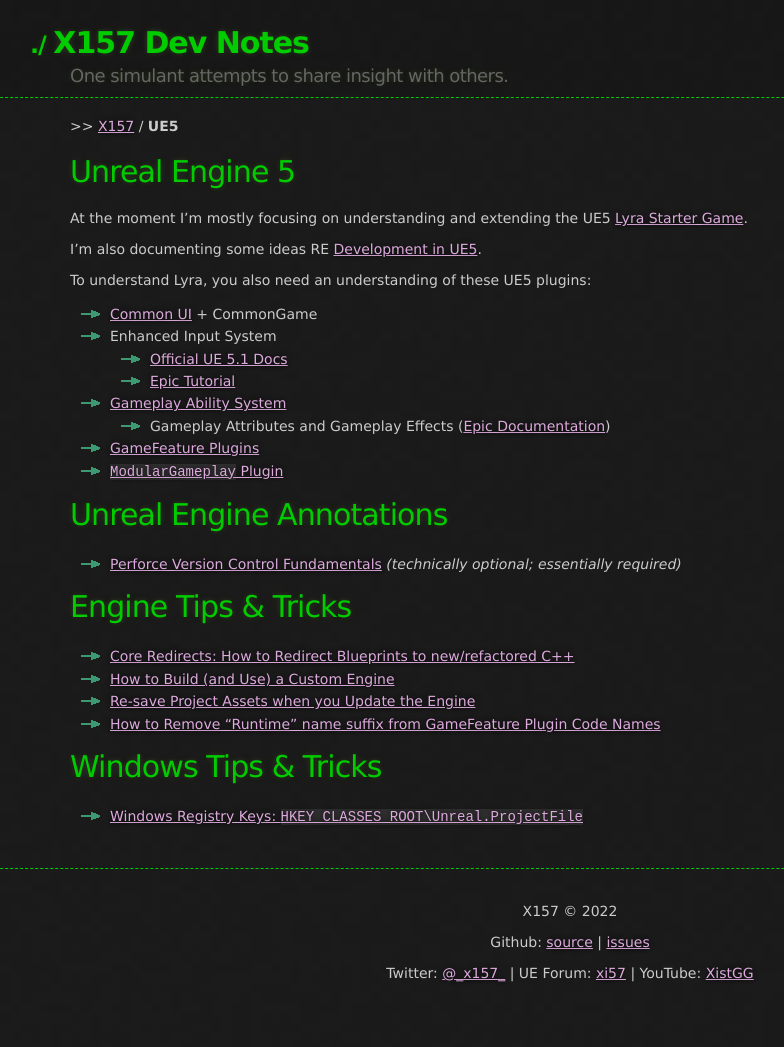
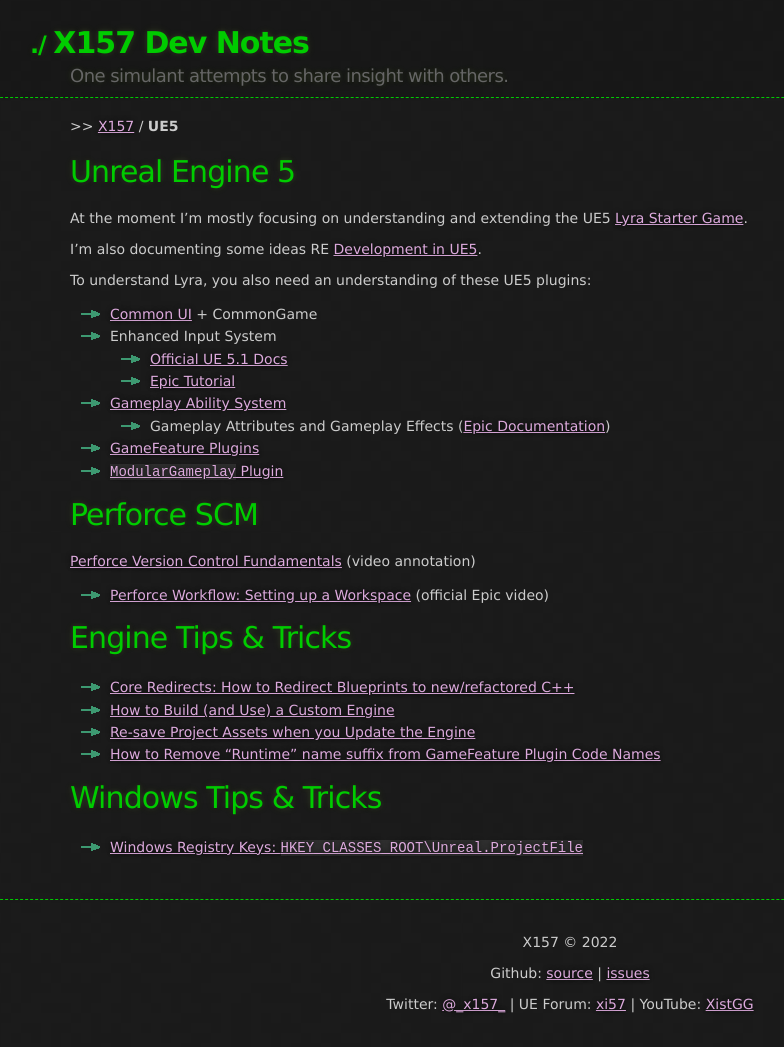
Before and after one commit to x157/x157.github.io, a Jekyll site: the page built from UE5/index.md, in a window 1280 px wide. Shown: the whole page, without its empty margins (70-854 px from the left). Built offline with Jekyll 4.4.1, drawn with Linux system fonts in a browser that asks for light colours; before the commit the page ends 1016 px from its top, so only the background shows below that.

Commit message:
Iterate Perforce notes

```diff
--- a/UE5/index.md
+++ b/UE5/index.md
@@ -24,9 +24,11 @@
 - [`ModularGameplay` Plugin](/UE5/ModularGameplay/)
 
 
-# Unreal Engine Annotations
+# Perforce SCM
 
-- [Perforce Version Control Fundamentals](./Annotations/Inside-Unreal/EpicGames-Version-Control-Fundamentals) *(technically optional; essentially required)*
+[Perforce Version Control Fundamentals](./Annotations/Inside-Unreal/EpicGames-Version-Control-Fundamentals) (video annotation)
+
+  - [Perforce Workflow: Setting up a Workspace](https://youtu.be/JxXydvG4mlI?t=1898) (official Epic video)
 
 
 # Engine Tips & Tricks
```
